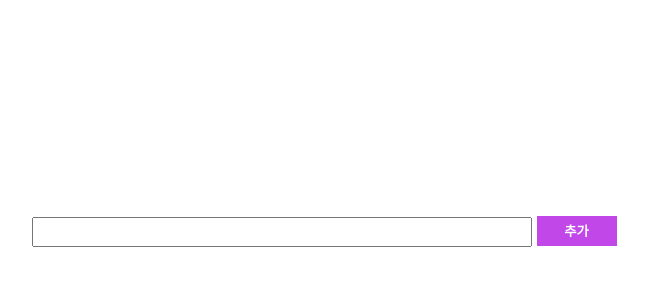
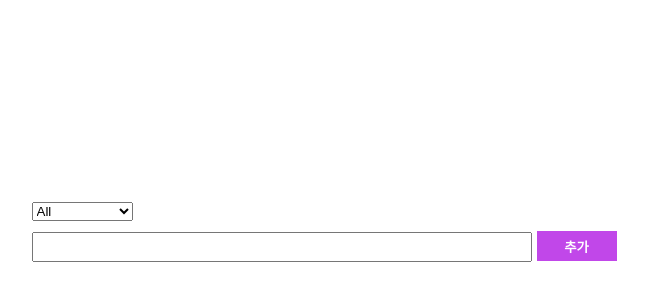
Before and after one commit to NAPP4287/practice_recoil, a React (Create React App) app: page / in a window 1280 px wide. Shown: the part 164-464 px from the top of the page, without its empty margins (316-964 px from the left). Built offline with nearby package versions, Linux system fonts and the light colour scheme.

Commit message:
Recoil Selector 응용

```diff
--- a/src/components/todo/TodoItem.js
+++ b/src/components/todo/TodoItem.js
@@ -3,8 +3,9 @@ import { AlignCenter } from "../../style/styleCommon";
 import { useRecoilState } from "recoil";
 
 const TodoItem = (props) => {
-  const { item, state, idx } = props;
+  const { item, state } = props;
   const [todoList, setTodoList] = useRecoilState(state);
+  const idx = todoList.findIndex((listItem) => listItem === item);
 
   const removeList = (index) => {
     setTodoList([...todoList.slice(0, index), ...todoList.slice(index + 1)]);
--- a/src/components/todo/TodoList.js
+++ b/src/components/todo/TodoList.js
@@ -1,15 +1,17 @@
 import TodoCreator from "./TodoCreator";
 import TodoItem from "./TodoItem";
+import TodoStatusFilter from "./TodoStatusFilter";
 import { AlignCenter } from "../../style/styleCommon";
-import { todoListState } from "../../recoil/storage";
+import { todoListState, filteredTodoListState } from "../../recoil/storage";
 import { useRecoilValue } from "recoil";
 
 const TodoList = () => {
-  const todoList = useRecoilValue(todoListState);
+  const todoList = useRecoilValue(filteredTodoListState);
 
   return (
     <AlignCenter style={{ height: "100vh" }}>
       <div>
+        <TodoStatusFilter />
         <TodoCreator state={todoListState} />
         <div
           style={{
--- /dev/null
+++ b/src/components/todo/TodoStatusFilter.js
@@ -0,0 +1,23 @@
+import { todoListFilterState } from "../../recoil/storage";
+import { useRecoilState } from "recoil";
+
+const TodoStatusFilter = () => {
+  const [filter, setFilter] = useRecoilState(todoListFilterState);
+
+  const changeFilter = ({ target: { value } }) => {
+    setFilter(value);
+  };
+
+  return (
+    <select
+      value={filter}
+      onChange={changeFilter}
+      style={{ marginBottom: "10px" }}>
+      <option value="Show All">All</option>
+      <option value="Show Completed">Completed</option>
+      <option value="Show Uncompleted">Uncompleted</option>
+    </select>
+  );
+};
+
+export default TodoStatusFilter;
--- a/src/recoil/storage.js
+++ b/src/recoil/storage.js
@@ -18,3 +18,21 @@ export const todoListState = atom({
   key: "todoListState",
   default: [],
 });
+
+export const todoListFilterState = atom({
+  key: "todoListFilterState",
+  default: "Show All",
+});
+
+export const filteredTodoListState = selector({
+  key: "filteredTodoListState",
+  get: ({ get }) => {
+    const list = get(todoListState);
+    const filter = get(todoListFilterState);
+
+    if (filter === "Show Completed") return list.filter((el) => el.isComplete);
+    else if (filter === "Show Uncompleted")
+      return list.filter((el) => !el.isComplete);
+    else return list;
+  },
+});
```
